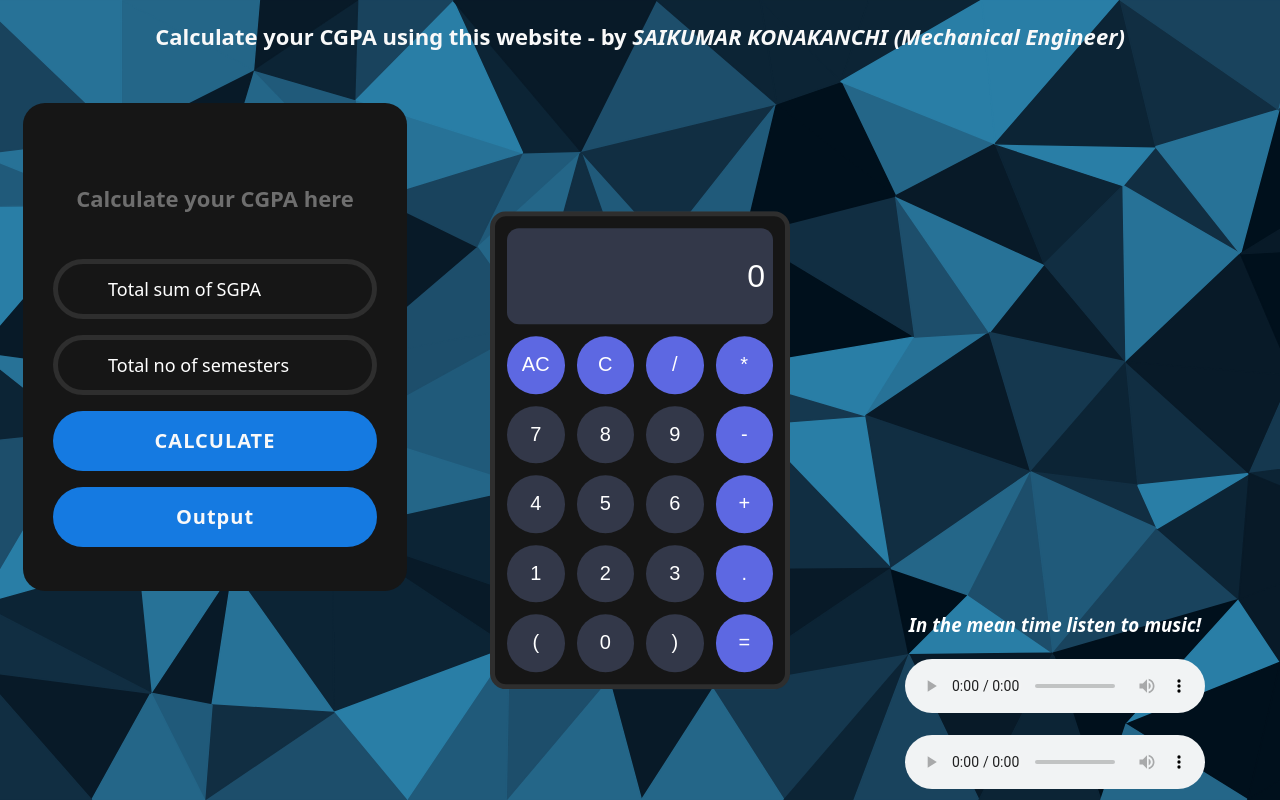
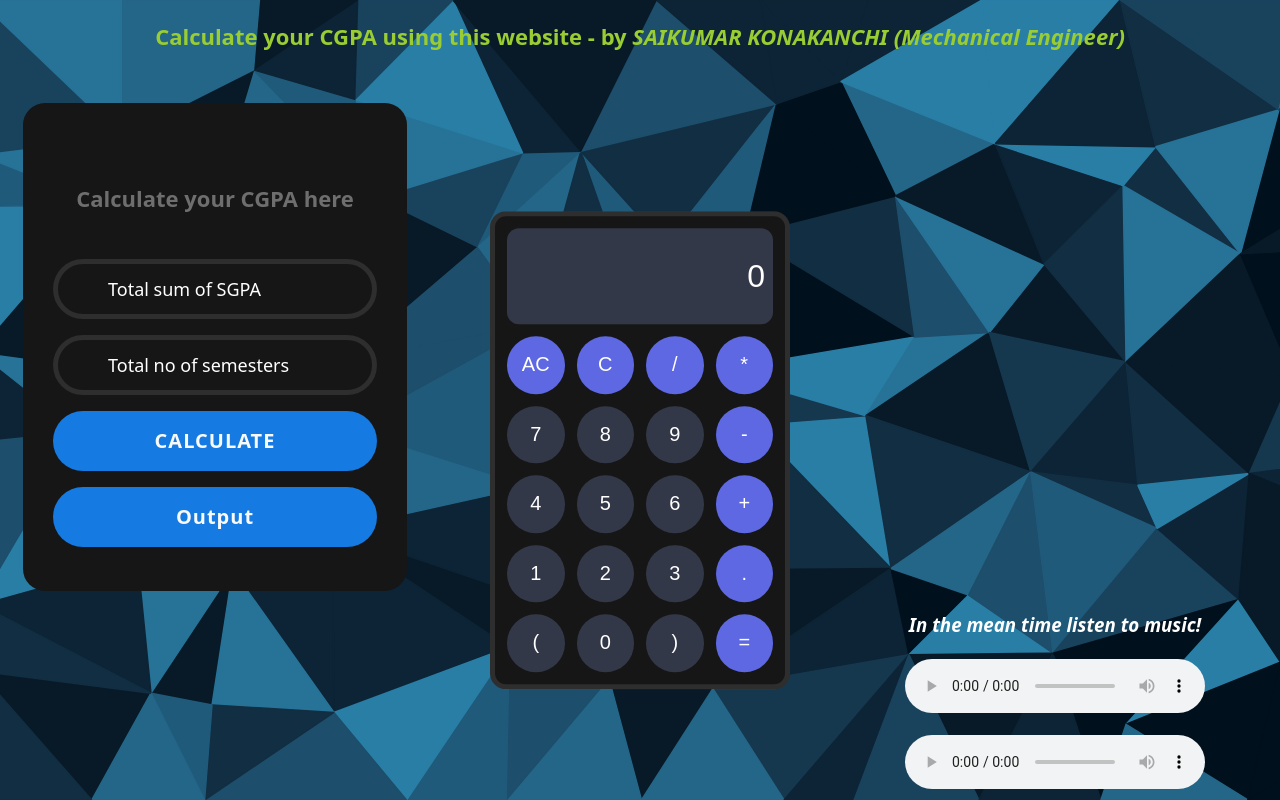
Before and after one commit to skmech/gpa, a plain HTML site: page index.html in a window 1280 px wide. Drawn offline with Linux system fonts and the light colour scheme.

Commit message:
Update form.css

```diff
--- a/form.css
+++ b/form.css
@@ -47,7 +47,7 @@ body {
 }
 
 h2 {
-  color: #f9f9f9;
+  color: yellowgreen;
   margin: 10px 10px 30px;
   font-weight: 500;
   font-size: 22px;
```
